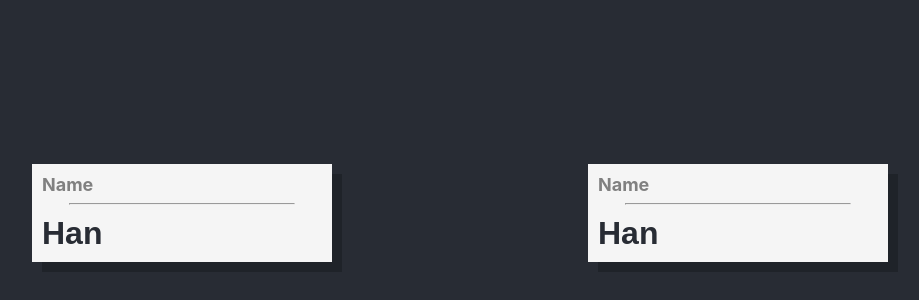
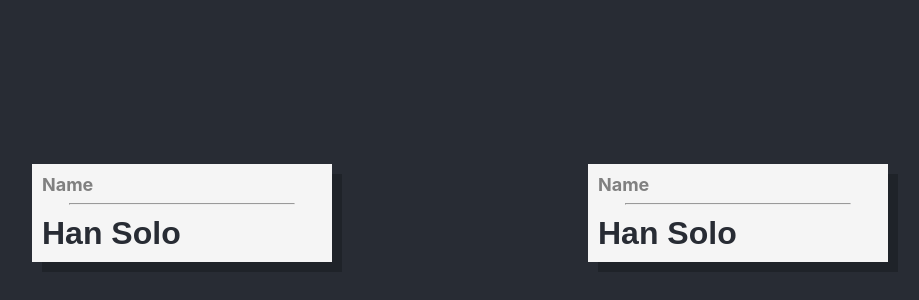
Before and after one commit to tannermares/hooks-intro, a React (Create React App) app: page / in a window 1280 px wide. Shown: the part 236-536 px from the top of the page, without its empty margins (180-1099 px from the left). Built offline with nearby package versions, Linux system fonts and the light colour scheme.

Commit message:
fixed name

```diff
--- a/src/classes/HelloWorld.js
+++ b/src/classes/HelloWorld.js
@@ -5,7 +5,7 @@ export default class HelloWorld extends React.Component {
   constructor(props) {
     super(props)
     this.state = {
-      name: 'Han',
+      name: 'Han Solo',
     }
     this.handleNameChange = this.handleNameChange.bind(this)
   }
--- a/src/functions/HelloWorld.js
+++ b/src/functions/HelloWorld.js
@@ -2,7 +2,7 @@ import React, { useState } from 'react'
 import Row from '../Row'
 
 export default function HelloWorld(props) {
-  const [name, setName] = useState('Han')
+  const [name, setName] = useState('Han Solo')
 
   function handleNameChange(e) {
     setName(e.target.value)
```
